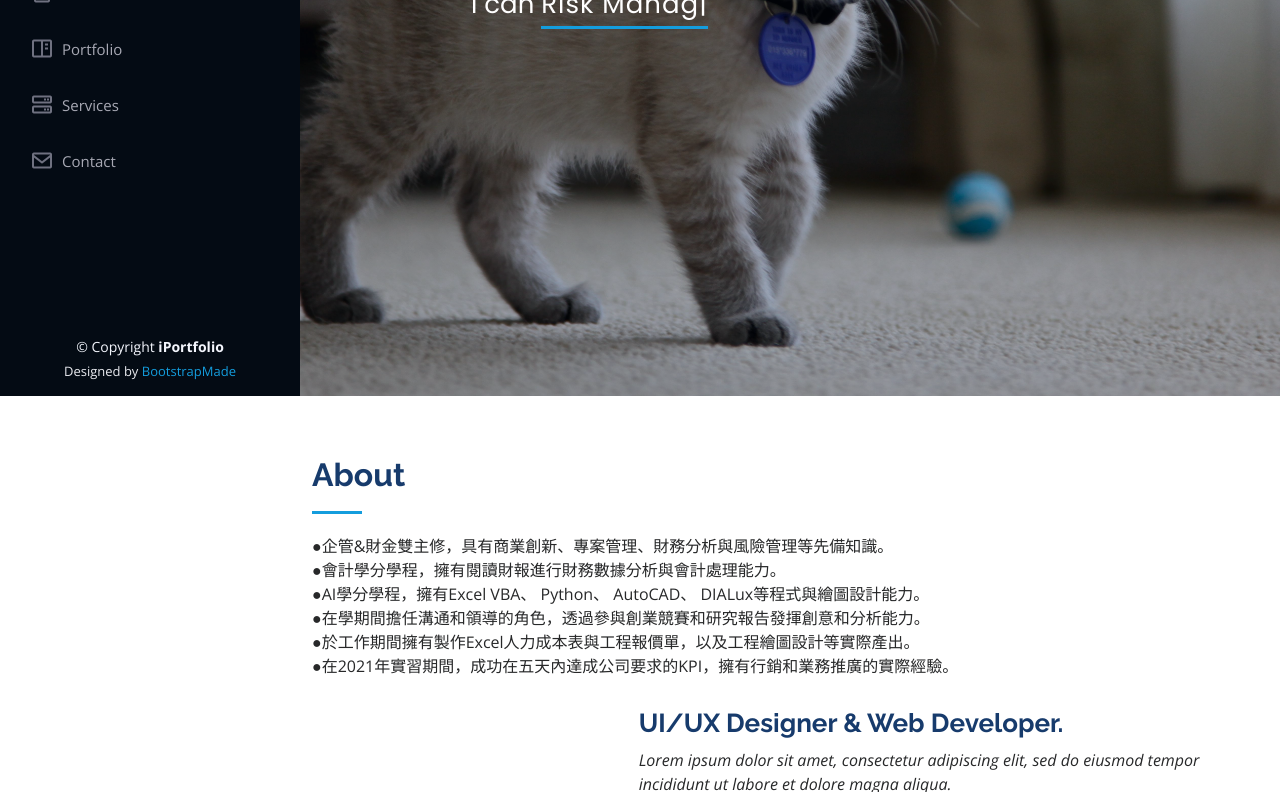
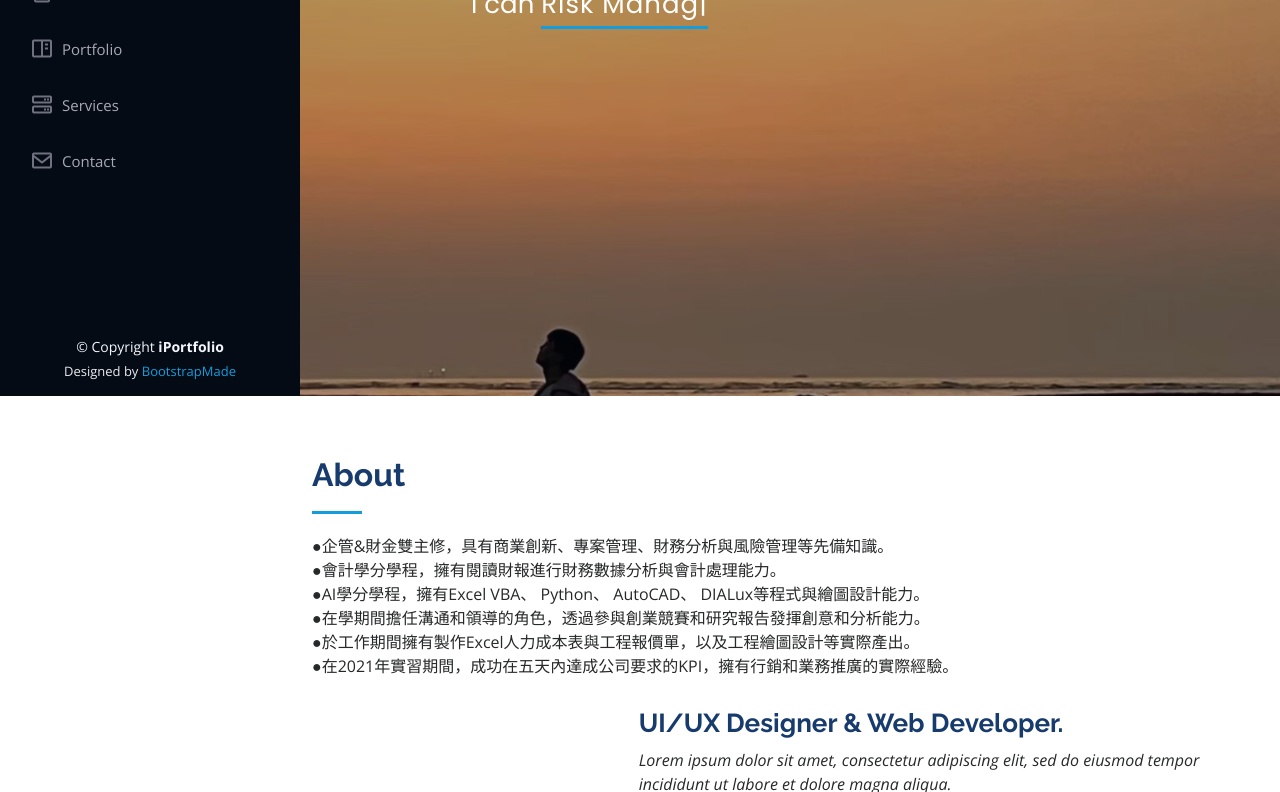
Before and after one commit to ShawnZhe/shawnzhe.github.com, a plain HTML site: page index.html in a window 1280 px wide. Shown: the part 404-1196 px from the top of the page. Drawn offline with nearby package versions, Linux system fonts and the light colour scheme; grey boxes are pictures that could not be loaded.

Commit message:
Add files via upload

```diff
--- a/assets/css/style.css
+++ b/assets/css/style.css
@@ -229,7 +229,7 @@ h6 {
 #hero {
   width: 100%;
   height: 100vh;
-  background: url("../img/cat_screen.jpg") top center;
+  background: url("../img/background-1.jpg") top center;
   background-size: cover;
 }
 
```
Also changed, not shown: assets/img/letter-z-2.png (added), assets/img/letter-z.png (added), assets/img/line.png (added).
